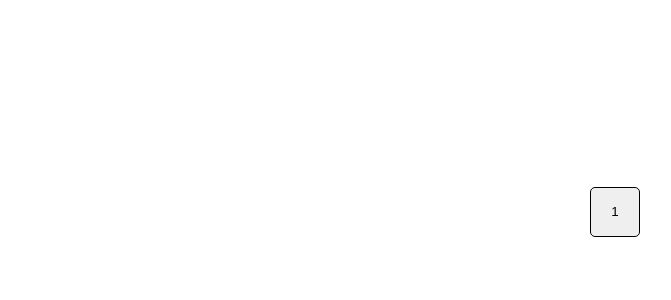
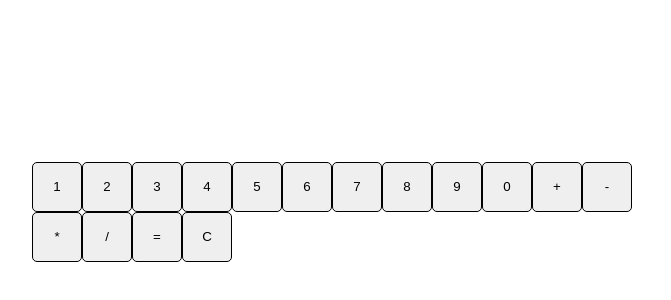
Before and after one commit to BryanJPJ/Calculator, a Vue app: page / in a window 1280 px wide. Shown: the part 214-514 px from the top of the page, without its empty margins (0-671 px from the left). Built offline with nearby package versions, Linux system fonts and the light colour scheme.

Commit message:
Cambio de turno

```diff
--- a/src/App.vue
+++ b/src/App.vue
@@ -1,25 +1,53 @@
 <script setup>
-import { computed } from 'vue';
+import { ref, computed } from 'vue';
 
-let showOnDisplay = "";
+let textOnDisplay = ref("");
+let showOnDisplay = ref(0);
 
-const textDisplay = computed(() => {
-  return showOnDisplay !== "" ? "Psatata" : 0
+const showDisplay = computed({
+  get() {
+    return showOnDisplay.value
+  }
 })
 
-function addDisplay(element) {
-  showOnDisplay += element
-  return showOnDisplay
+
+const addToDisplay = function (element) {
+  if (element == "c") {
+    showOnDisplay.value = 0;
+    textOnDisplay.value = "";
+    return
+  }
+  if (element == "=") {
+    showOnDisplay.value = eval(showOnDisplay.value);
+    textOnDisplay.value = showOnDisplay.value;
+    return
+  }
+  textOnDisplay.value += element;
+  showOnDisplay.value = textOnDisplay.value;
 }
 
 </script>
 
 <template>
- <main>
-  <p id="display">{{ textDisplay }}</p>
-  <button id="oneKey" @click="addDisplay(1)">1</button>
- </main>
-</template>
+<main>
+    <p id="display">{{ showDisplay }}</p>
+    <button id="oneKey" @click="addToDisplay(1)">1</button>
+    <button id="twoKey" @click="addToDisplay(2)">2</button>
+    <button id="threeKey" @click="addToDisplay(3)">3</button>
+    <button id="fourKey" @click="addToDisplay(4)">4</button>
+    <button id="fiveKey" @click="addToDisplay(5)">5</button>
+    <button id="sixKey" @click="addToDisplay(6)">6</button>
+    <button id="sevenKey" @click="addToDisplay(7)">7</button>
+    <button id="heightKey" @click="addToDisplay(8)">8</button>
+    <button id="nineKey" @click="addToDisplay(9)">9</button>
+    <button id="zeroKey" @click="addToDisplay(0)">0</button>
+    <button id="additionKey" @click="addToDisplay(`+`)">+</button>
+    <button id="subtractionKey" @click="addToDisplay(`-`)">-</button>
+    <button id="multiplicationKey" @click="addToDisplay(`*`)">*</button>
+    <button id="divisionKey" @click="addToDisplay(`/`)">/</button>
+    <button id="equalKey" @click="addToDisplay(`=`)">=</button>
+    <button id="resetKey" @click="addToDisplay(`c`)" class="resetButton">C</button>
+  </main></template>
 
 <style scoped>
 
```
